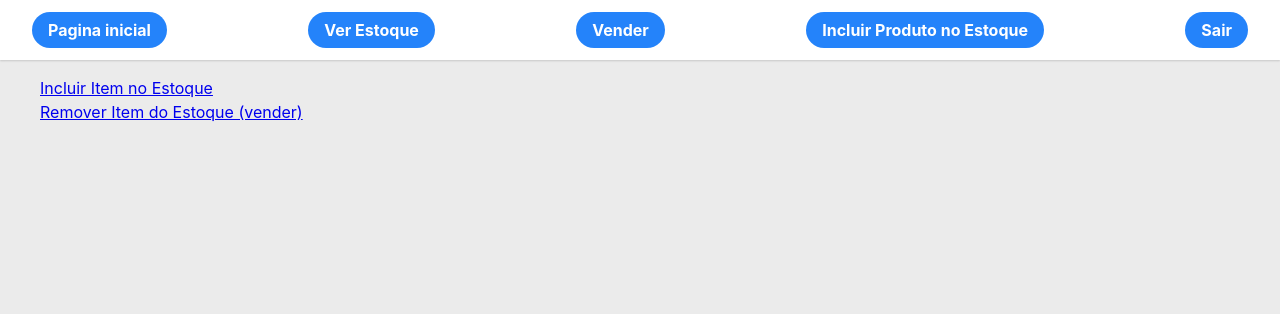
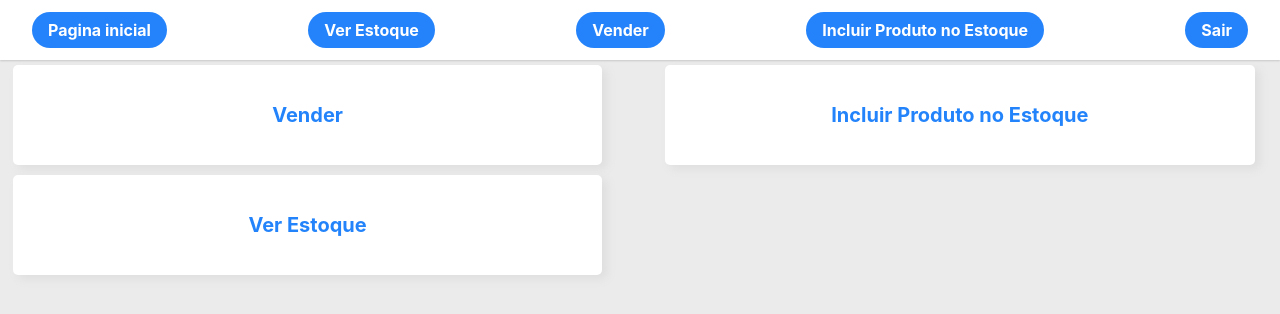
Before and after one commit to rafamaxber/POS, a React (Vite) app: page / in a window 1280 px wide. Shown: the top 314 px of the page. Built offline with nearby package versions, Linux system fonts and the light colour scheme; no server answers; sample sign-in values are in the browser's storage.

Commit message:
fix: input file and categories

```diff
--- a/src/components/UploadFile/Resizer.js
+++ b/src/components/UploadFile/Resizer.js
@@ -1,7 +1,8 @@
 /**
  *
  * @author Onur Zorluer
- *
+ * https://github.com/onurzorluer/react-image-file-resizer/blob/master/src/index.js
+ * Coped from https://github.com/onurzorluer/react-image-file-resizer/blob/master/src/index.js because not working with vite in mobile app
  */
  class Resizer {
   static changeHeightWidth(
--- a/src/components/UploadFile/UploadFile.module.css
+++ b/src/components/UploadFile/UploadFile.module.css
@@ -15,6 +15,7 @@
 }
 
 .uploadPreview {
+  position: relative;
   margin-top: 16px;
 }
 
--- a/src/components/UploadFile/UploadFile.tsx
+++ b/src/components/UploadFile/UploadFile.tsx
@@ -4,9 +4,11 @@ import Resizer from "./Resizer";
 import { useUploadFile } from 'react-firebase-hooks/storage';
 import { storage } from '../../gateways/firebase';
 import cssClasses from './UploadFile.module.css';
+import { toast } from 'react-toastify';
+import { Loading } from '../Loading/Loading';
 
 export function UploadFile({ setReferenceFilePath }: { setReferenceFilePath: (path?: string) => void }) {
-  const [uploadFile, uploading, snapshot, error] = useUploadFile();
+  const [uploadFile, uploadingFile] = useUploadFile();
   const [selectedFile, setSelectedFile] = useState<File>();
   const [previewFile, setPreviewFile] = useState('');
   const ref = storageRef(storage, `products/${selectedFile?.name}`);
@@ -18,6 +20,9 @@ export function UploadFile({ setReferenceFilePath }: { setReferenceFilePath: (pa
       });
 
       setReferenceFilePath(result?.ref.toString());
+      setSelectedFile(undefined);
+      setPreviewFile('');
+      toast.success('Foto cadastrado com sucesso!');
     }
   }
 
@@ -36,6 +41,7 @@ export function UploadFile({ setReferenceFilePath }: { setReferenceFilePath: (pa
       {previewFile && (
         <>
           <div className={cssClasses.uploadPreview}>
+            {uploadingFile && <Loading />}
             <img height={150} src={previewFile} alt="product" />
           </div>
           <a className={cssClasses.uploadBtn + ' my-btn'} onClick={upload}>A foto ficou boa? <br/>Clique aqui para gravar</a>
--- a/src/data/StockRepository.ts
+++ b/src/data/StockRepository.ts
@@ -12,6 +12,11 @@ export interface StockDataType {
   ref_code: number,
   expire_at: string,
   photo?: any
+}
+
+export type CategoryDataType = {
+  value: string
+  key: string
 }
 
 export class StockRepository {
@@ -36,4 +41,9 @@ export class StockRepository {
     const data = await getDocs(query(collection(db, CollectionNames.STOCK)));
     return data.docs.map((doc) => doc.data()) as unknown as Promise<StockDataType[]>
   }
+
+  async getCategoryData(): Promise<CategoryDataType[]> {
+    const data = await getDocs(query(collection(db, CollectionNames.PRODUCT_CATEGORIES)));
+    return data.docs.map((doc) => doc.data()) as unknown as Promise<CategoryDataType[]>
+  }
 }
--- a/src/gateways/firebase.ts
+++ b/src/gateways/firebase.ts
@@ -20,6 +20,7 @@ import { getStorage } from "firebase/storage";
 
 export enum CollectionNames {
   STOCK = "stock",
+  PRODUCT_CATEGORIES = "product_categories",
 }
 
 const firebaseConfig = {
--- a/src/pages/Home/Home.tsx
+++ b/src/pages/Home/Home.tsx
@@ -3,9 +3,10 @@ import './style.css'
 export default function Home() {
   return (
     <div className="container-all">
-      <ul>
-        <li><a href="/stock">Incluir Item no Estoque</a></li>
-        <li><a href="/stock">Remover Item do Estoque (vender)</a></li>
+      <ul className='nav-home'>
+        <li><a href="/stock">Vender</a></li>
+        <li><a href="/stock/add">Incluir Produto no Estoque</a></li>
+        <li><a href="/stock">Ver Estoque</a></li>
       </ul>
     </div>
   );
--- a/src/pages/Home/style.css
+++ b/src/pages/Home/style.css
@@ -0,0 +1,34 @@
+.nav-home {
+  display: flex;
+  flex-wrap: wrap;
+  gap: 5%;
+  margin: 0 1%;
+  padding: 0;
+}
+
+.nav-home li {
+  display: flex;
+  width: 47%;
+  height: 100px;
+  justify-content: center;
+  align-items: center;
+  padding: 10px;
+  margin: 5px 0;
+  text-align: center;
+  background-color: #fff;
+  border-radius: 5px;
+  box-shadow: 5px 4px 10px #dedede;
+}
+
+.nav-home li a {
+  text-decoration: none;
+  color: #2283fa;
+  font-size: 20px;
+  font-weight: bold;
+  width: 100%;
+  height: 100px;
+  width: 100%;
+  display: flex;
+  justify-content: center;
+  align-items: center;
+}
--- a/src/pages/ProductList/ProductList.tsx
+++ b/src/pages/ProductList/ProductList.tsx
@@ -1,7 +1,7 @@
 import { ref, getDownloadURL } from 'firebase/storage'
 import { useEffect, useState } from 'react'
 import { Loading } from '../../components/Loading/Loading'
-import { StockDataType, StockRepository } from '../../data/StockRepository'
+import { CategoryDataType, StockDataType, StockRepository } from '../../data/StockRepository'
 import { useStatus } from '../../hooks/useStatus'
 import { storage } from '../../gateways/firebase';
 import './style.css'
@@ -45,22 +45,39 @@ export function ProductImage({ photoRef }: { photoRef: string }) {
 
 export default function ProductList() {
   const [products, setProducts] = useState<StockDataType[]>([])
+  const [categories, setCategories] = useState<CategoryDataType[]>([])
+  const [filteredProducts, setFilteredProducts] = useState<StockDataType[] | null>(null)
   const { startLoading, stopLoading, setErrorLoading, loading } = useStatus();
 
   useEffect(() => {
     startLoading()
+    const stockRepository = new StockRepository();
 
-    new StockRepository().getStockData()
-      .then((data) => {
-        setProducts(data)
-      }).catch((error) => {
-        setErrorLoading(error.message)
-      })
-      .finally(() => {
-        stopLoading()
-      })
+    Promise.all([
+      stockRepository.getStockData(),
+      stockRepository.getCategoryData()
+    ]).then(([stockData, categoryData]) => {
+      setProducts(stockData)
+      setCategories(categoryData)
+    }).catch((error) => {
+      setErrorLoading(error.message)
+    }).finally(() => {
+      stopLoading()
+    });
+
   }, [])
 
+  function handleSearch(event: React.ChangeEvent<HTMLInputElement>) {
+    const search = event.target.value.toLowerCase()
+    const filtered = products.filter((product) => {
+      return product.name.toLowerCase().includes(search) ||
+        product.category.toLowerCase().includes(search) ||
+        product.bar_code.toLowerCase().includes(search) ||
+        product.current_address.toLowerCase().includes(search)
+    })
+
+    setFilteredProducts(filtered)
+  }
 
   return (
     <>
@@ -69,7 +86,7 @@ export default function ProductList() {
         <div className="search-bar">
         <form className='search-form'>
           <div className="form-item">
-            <input className='my-input' autoFocus type="search" name="q" />
+            <input className='my-input' autoFocus type="search" name="q" onChange={handleSearch} />
           </div>
           <div className="form-button">
             <button className='my-btn' type="submit">Buscar</button>
@@ -81,22 +98,21 @@ export default function ProductList() {
           <nav className="side-bar">
             <h3 className="side-bar-title">Categorias</h3>
             <ul className='side-bar-list'>
-              <li className="side-bar-list-item">
-                <a href="#cat1">Categoria 1</a>
-              </li>
-              <li className="side-bar-list-item">
-                <a href="#cat1">Categoria 2</a>
-              </li>
-              <li className="side-bar-list-item">
-                <a href="#cat1">Categoria 3</a>
-              </li>
+            {
+                categories.map((category) => {
+                  return (
+                    <li key={category.key} className="side-bar-list-item">
+                      <a href={`#${category.key}`} className='side-bar-link'>{category.value}</a>
+                    </li>
+                  )
+                })
+              }
             </ul>
           </nav>
 
           <div className="product-list">
-
             {
-              products && products.map((product) => (
+              (filteredProducts || products).map((product) => (
                 <div className="product-item" key={product.bar_code}>
                   <ProductImage photoRef={product.photo} />
                   <div className="product-info">
--- a/src/pages/ProductList/style.css
+++ b/src/pages/ProductList/style.css
@@ -18,7 +18,7 @@
 }
 
 .search-form .form-item {
-  max-width: 670px;
+  max-width: 700px;
   width: 100%;
 }
 
--- a/src/pages/ProductRegister/ProductRegister.tsx
+++ b/src/pages/ProductRegister/ProductRegister.tsx
@@ -1,4 +1,4 @@
-import { useState } from 'react';
+import { useRef, useState } from 'react';
 import { toast } from 'react-toastify';
 import { UploadFile } from '../../components/UploadFile/UploadFile';
 import { StockDataType, StockRepository } from '../../data/StockRepository';
@@ -6,6 +6,8 @@ import './style.css'
 
 export default function ProductRegister() {
   const [photoRef, setPhotoRef] = useState('');
+  const formRef = useRef<HTMLFormElement>(null);
+  const firstInput = useRef<HTMLInputElement>(null);
 
   function handleRegister(event: React.FormEvent<HTMLFormElement>) {
     event.preventDefault();
@@ -17,6 +19,8 @@ export default function ProductRegister() {
       photo: photoRef
     })
       .then(() => {
+        formRef.current?.reset();
+        firstInput.current?.focus();
         toast.success('Produto cadastrado com sucesso!');
       })
       .catch((error) => {
@@ -34,7 +38,7 @@ export default function ProductRegister() {
           </div>
         </div>
 
-        <form className='product-register-form' onSubmit={handleRegister}>
+        <form className='product-register-form' onSubmit={handleRegister} ref={formRef}>
 
           <div className="form-card">
 
@@ -44,7 +48,7 @@ export default function ProductRegister() {
 
             <div className="form-item">
               <label className='my-label' aria-required htmlFor="bar_code">Código do produto:</label>
-              <input className='my-input' autoFocus required type="text" autoComplete='false' name="bar_code" id="bar_code" />
+              <input className='my-input' ref={firstInput} autoFocus required type="text" autoComplete='false' name="bar_code" id="bar_code" />
             </div>
 
             <div className="form-item">
```
